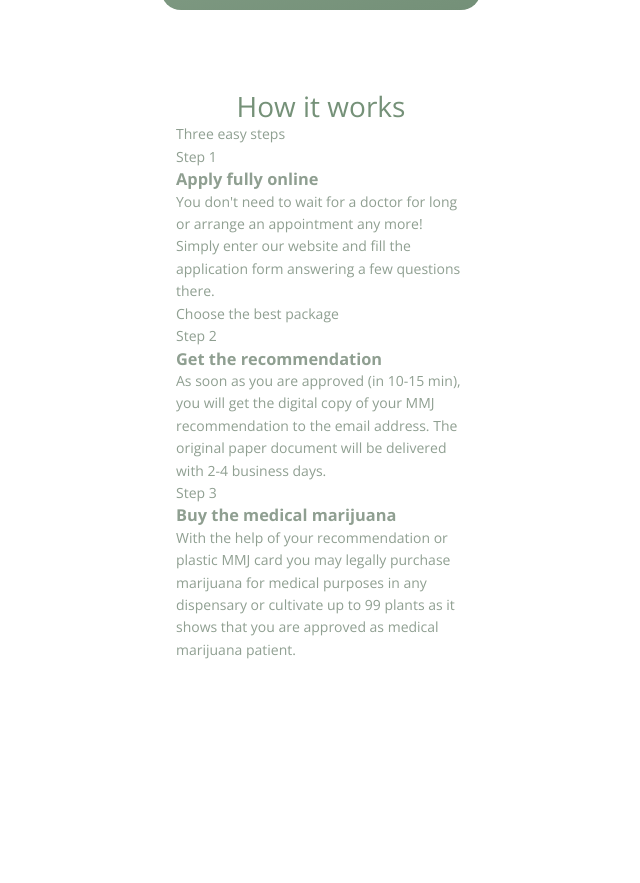
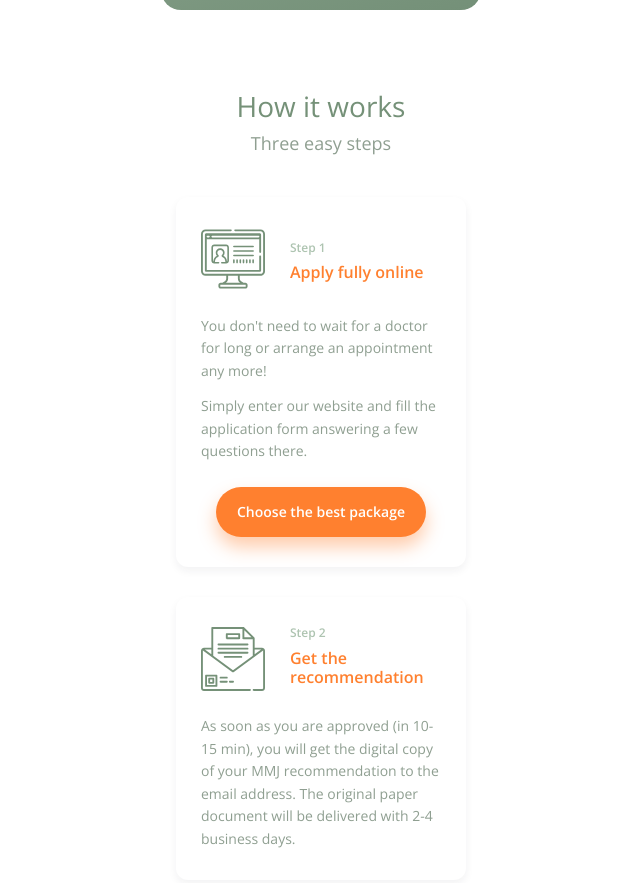
Before and after one commit to JustifyContentSB/MMJHerb, a website: page app/index.html in a window 1280 px wide. Shown: the part 2569-3452 px from the top of the page, without its empty margins (319-959 px from the left). Before the commit the page ends 3230 px from the top, so only its background shows below. Drawn offline with nearby package versions, Linux system fonts and the light colour scheme.

Commit message:
Стилизация секции "process" на телефонах

```diff
--- a/app/index.html
+++ b/app/index.html
@@ -156,11 +156,11 @@
 						<p class="process__descr">Three easy steps</p>
 						<ul class="process__list">
 							<li class="process__item">
-								<header class="process__item-header">
-									<span>Step 1</span>
+								<header class="process__item-header process__item-header--pc">
+									<span class="process__item-step">Step 1</span>
 									<h3 class="process__item-title">Apply fully online</h3>
 								</header>
-								<div class="process__info">
+								<div class="process__item-info">
 									<p>You don't need to wait for a doctor for long or arrange an appointment any more!</p>
 									<p>Simply enter our website and fill the application form answering a few questions there.</p>
 								</div>
@@ -168,21 +168,21 @@
 							</li>
 
 							<li class="process__item">
-								<header class="process__item-header">
-									<span>Step 2</span>
+								<header class="process__item-header process__item-header--mail">
+									<span class="process__item-step">Step 2</span>
 									<h3 class="process__item-title">Get the recommendation</h3>
 								</header>
-								<div class="process__info">
+								<div class="process__item-info">
 									<p>As soon as you are approved (in 10-15 min), you will get the digital copy of your MMJ recommendation to the email address. The original paper document will be delivered with 2-4 business days.</p>
 								</div>
 							</li>
 
 							<li class="process__item">
-								<header class="process__item-header">
-									<span>Step 3</span>
+								<header class="process__item-header process__item-header--marijuana">
+									<span class="process__item-step">Step 3</span>
 									<h3 class="process__item-title">Buy the medical marijuana</h3>
 								</header>
-								<div class="process__info">
+								<div class="process__item-info">
 									<p>With the help of your recommendation or plastic MMJ card you may legally purchase marijuana for medical purposes in any dispensary or cultivate up to 99 plants as it shows that you are approved as medical marijuana patient.</p>
 								</div>
 							</li>
--- a/app/scss/#main/vars.scss
+++ b/app/scss/#main/vars.scss
@@ -7,7 +7,7 @@ $green: #759178;
 	display: inline-block;
 	background: $orangeColor;
 	color: #fff;
-	box-shadow: 0px 10px 18px rgba(85, 102, 88, 0.36);
+	box-shadow: 0px 10px 18px rgba(255, 128, 47, 0.4);
 	border-radius: 30px;
 	text-align: center;
 }
--- a/app/scss/index/header.scss
+++ b/app/scss/index/header.scss
@@ -76,6 +76,7 @@
 			padding: 17px 35px;
 			font-size: 16px;
 			line-height: 100%;
+			box-shadow: 0px 10px 18px rgba(85, 102, 88, 0.36);
 		}
 	}
 }
--- a/app/scss/index/process.scss
+++ b/app/scss/index/process.scss
@@ -1,6 +1,88 @@
 .process {
 	margin-top: 80px;
 	&__descr {
-
+		margin-top: 10px;
+		text-align: center;
+		font-size: 18px;
+		line-height: 120%;
+	}
+	&__list {
+		margin-top: 42px;
+	}
+	&__item {
+		padding: 30px 25px;
+		margin-bottom: 30px;
+		background: #FFFFFF;
+		box-shadow: 0px 4px 8px rgba(35, 37, 46, 0.06);
+		border-radius: 12px;
+		&-header {
+			padding-left: 89px;
+			min-height: 60px;
+			display: flex;
+			flex-direction: column;
+			justify-content: space-between;
+			position: relative;
+			&::before {
+				content: '';
+				position: absolute;
+				width: 64px;
+				height: 64px;
+				left: 0;
+				top: 0;
+			}
+			&--pc::before {
+				background: url('../../images/process/pc.svg');
+				background-repeat: no-repeat;
+				background-size: contain;
+			}
+			&--mail::before {
+				background: url('../../images/process/mail.svg');
+				background-repeat: no-repeat;
+				background-size: contain;
+			}
+			&--marijuana::before {
+				background: url('../../images/process/marijuana.svg');
+				background-repeat: no-repeat;
+				background-size: contain;
+			}
+			&--pc {
+				.process__item-step {
+					margin-top: 15px;
+				}
+				.process__item-title {
+					margin-bottom: 5px;
+				}
+			}
+		}
+		&-step {
+			display: inline-block;
+			color: #AEC4B1;
+			font-weight: 600;
+			font-size: 12px;
+			line-height: 100%;
+		}
+		&-title {
+			color: $orangeColor;
+			font-weight: 600;
+			font-size: 16px;
+			line-height: 120%;
+		}
+		&-info {
+			margin-top: 28px;
+			p + p {
+				margin-top: 13px;
+			}
+		}
+		&-link {
+			margin-top: 25px;
+			text-align: center;
+			a {
+				@extend %orangeBtn;
+				padding: 18px 21px;
+				font-weight: 600;
+				font-size: 14px;
+				line-height: 100%;
+			}
+		}
 	}
 }
```
Also changed, not shown: app/css/style.min.css, app/images/process/mail.svg (added), app/images/process/marijuana.svg (added), app/images/process/pc.svg (added).
